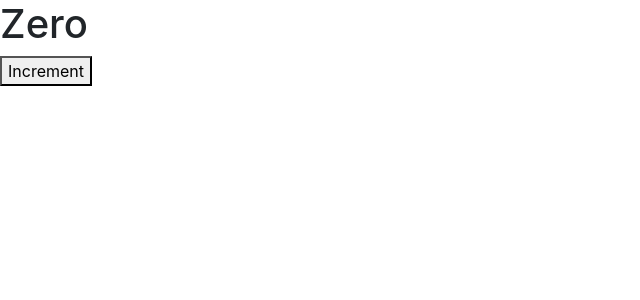
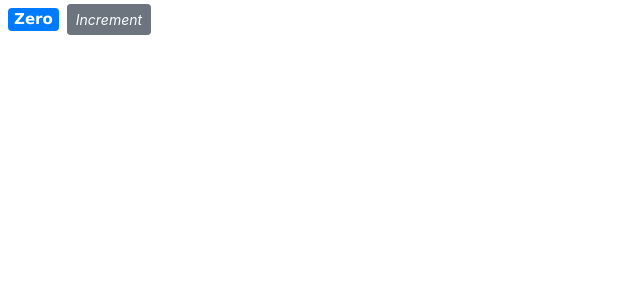
Before and after one commit to mfarahanchi/ReactCrashCourse, a React (Create React App) app: page / in a window 1280 px wide. Shown: the top 300 px of the page, without its empty margins (0-640 px from the left). Built offline with nearby package versions, Linux system fonts and the light colour scheme.

Commit message:
styling min 47'

```diff
--- a/src/components/counter.jsx
+++ b/src/components/counter.jsx
@@ -4,18 +4,30 @@ class Counter extends Component {
   state = {
     count: 0
   };
+  styles = {
+    fontFamily: "Verdana",
+    fontWeight: "bold",
+    fontSize: 15
+  };
   render() {
     return (
       <React.Fragment>
-        <span>{this.formatCount()}</span>
-        <button>Increment</button>
+        <span style={this.styles} className="badge badge-primary m-2">
+          {this.formatCount()}
+        </span>
+        <button
+          style={{ fontStyle: "italic" }}
+          className="btn btn-secondary btn-sm"
+        >
+          Increment
+        </button>
       </React.Fragment>
     );
   }
 
   formatCount() {
     const { count } = this.state;
-    return count === 0 ? <h1>Zero</h1> : count;
+    return count === 0 ? "Zero" : count;
   }
 }
 
```
